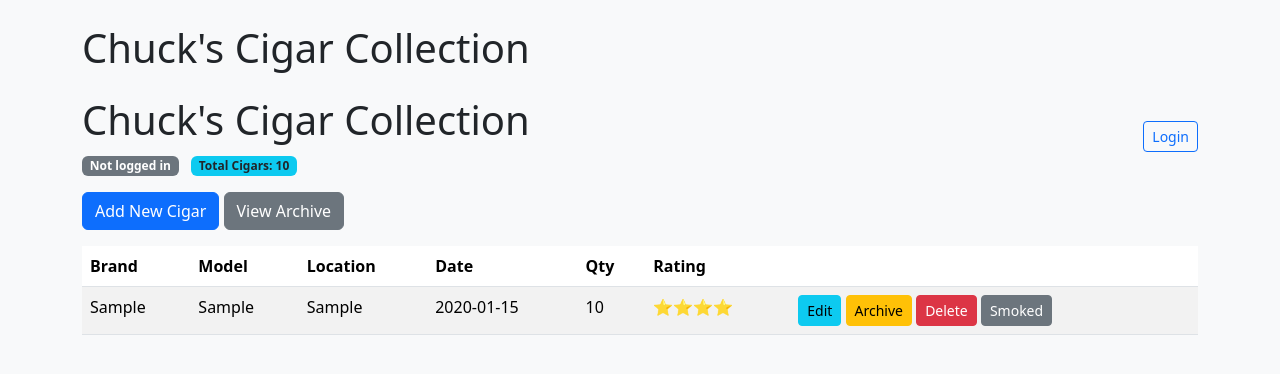
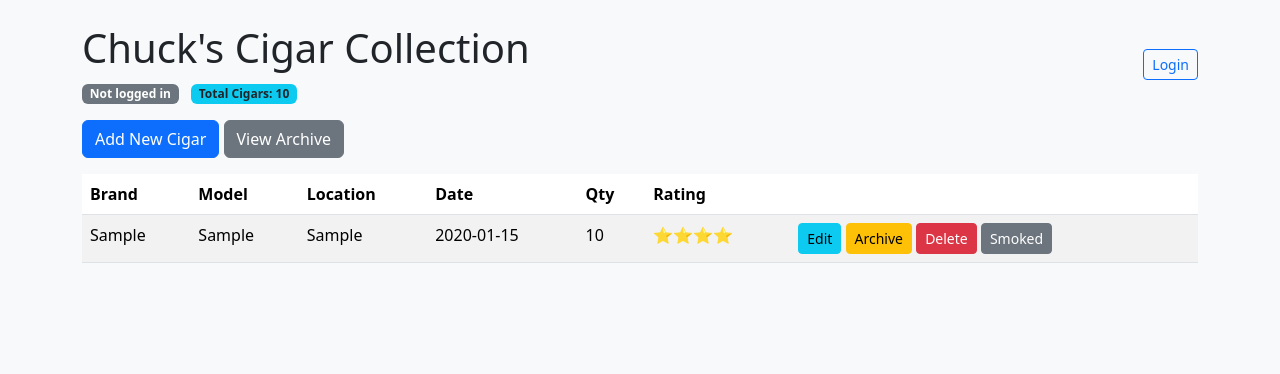
Before and after one commit to chuckbelcher/cigar_collection, a Flask app: page / in a window 1280 px wide. Shown: the top 374 px of the page. Run offline with Flask 3, Linux system fonts and the light colour scheme; tables that the repository leaves empty hold one stand-in row (values such as "Sample post").

Commit message:
removed duplicate header

```diff
--- a/templates/index.html
+++ b/templates/index.html
@@ -8,7 +8,6 @@
 </head>
 <body class='bg-light'>
   <div class='container py-4'>
-    <h1 class='mb-4'>Chuck's Cigar Collection</h1>
     <div class="d-flex justify-content-between align-items-center mb-3">
       <div>
         <h1 class="mb-0">Chuck's Cigar Collection</h1>
```
